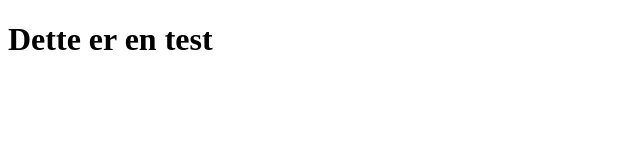
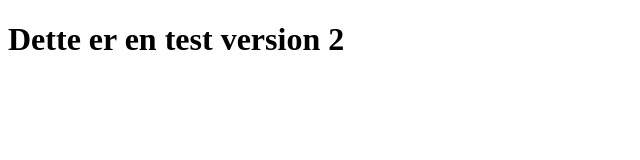
Before and after one commit to Ajay-Parajuli/test, a plain HTML site: page index.html in a window 1280 px wide. Shown: the whole page, without its empty margins (0-640 px from the left). Drawn offline with Linux system fonts and the light colour scheme.

Commit message:
Version 2

```diff
--- a/index.html
+++ b/index.html
@@ -5,7 +5,7 @@
 </head>
 <body>
 
-<h1>Dette er en test</h1>
+<h1>Dette er en test version 2</h1>
 
 </body>
 </html>
```
